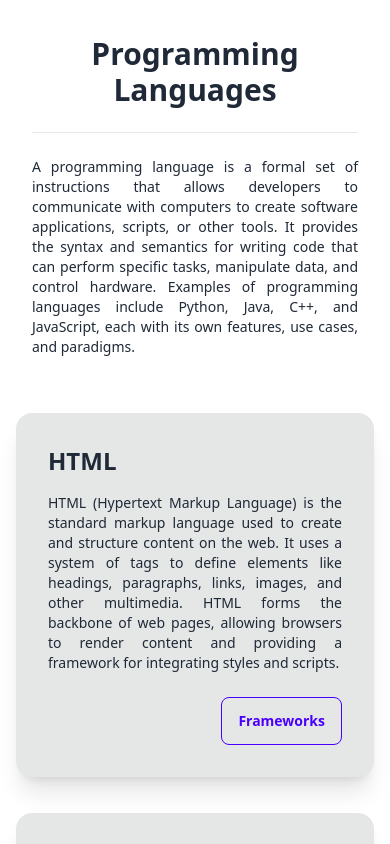
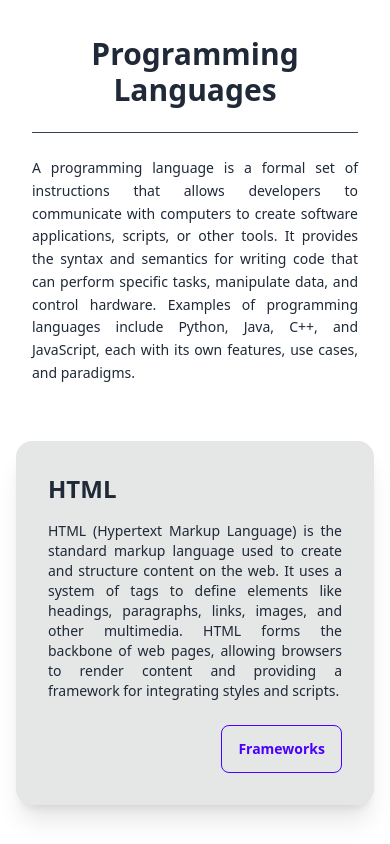
Before and after one commit to thealihamza04/CodeSphere, a React (Vite) app: page / in a window 390 px wide. Shown: the top 844 px of the page. Built offline with nearby package versions, Linux system fonts and the light colour scheme.

Commit message:
change colour scheme

```diff
--- a/src/Components/Languages.jsx
+++ b/src/Components/Languages.jsx
@@ -11,17 +11,22 @@ const Languages = () => {
     "A programming language is a formal set of instructions that allows developers to communicate with computers to create software applications, scripts, or other tools. It provides the syntax and semantics for writing code that can perform specific tasks, manipulate data, and control hardware. Examples of programming languages include Python, Java, C++, and JavaScript, each with its own features, use cases, and paradigms.";
 
   return (
-    <div className="relative min-h-screen dark:bg-slate-950">
+    <div className="relative min-h-screen ">
+      {/* Header Section */}
       <div className="relative py-9 mx-4 md:mx-8 lg:mx-16 space-y-6 z-10">
-        <h1 className="text-center text-3xl sm:text-4xl md:text-5xl font-bold">Programming Languages</h1>
+        <h1 className="text-center text-3xl sm:text-4xl md:text-5xl font-bold text-gray-800">
+          Programming Languages
+        </h1>
         <div className="px-4 md:px-48">
-          <hr />
+          <hr className="border-slate-700" />
         </div>
-        <p className="px-4 md:px-20 text-sm md:text-lg text-justify">{def}</p>
+        <p className="px-4 md:px-20 text-sm md:text-lg text-justify leading-relaxed">
+          {def}
+        </p>
       </div>
 
       {/* Language Cards */}
-      <div className="flex flex-wrap gap-4 justify-center items-center px-4 md:px-10 lg:px-16 pb-10">
+      <div className="flex flex-wrap gap-6 justify-center items-center px-4 md:px-10 lg:px-16 pb-10">
         {List.map((Language, index) => (
           <LanCard
             key={index}
@@ -31,6 +36,8 @@ const Languages = () => {
           />
         ))}
       </div>
+
+      {/* Background Accent */}
     </div>
   );
 };
--- a/src/Components/cards/LanCard.jsx
+++ b/src/Components/cards/LanCard.jsx
@@ -4,13 +4,13 @@ import { Link } from "react-router-dom";
 const LanCard = ({ Title, Summary, Details }) => {
   return (
     <div className="w-full sm:w-80 mt-5">
-      <div className="card bg-base-300 shadow-xl">
+      <div className="card bg-base-300 shadow-xl ">
         <div className="card-body">
           <h2 className="card-title font-bold text-2xl">{Title}</h2>
           <p className="text-sm sm:text-base text-justify mt-2">{Summary}</p>
           <div className="card-actions justify-end mt-4">
             <Link
-              className="btn btn-outline btn-primary px-4 sm:px-5 text-sm sm:text-base"
+              className="btn btn-outline btn-primary px-4  sm:px-5 text-sm sm:text-base "
               to="/Frameworks"
               state={{ Frameworks: Details }}
             >
--- a/tailwind.config.js
+++ b/tailwind.config.js
@@ -7,4 +7,9 @@ export default {
     extend: {},
   },
   plugins: [daisyui],
+  daisyui: {
+    themes: ["light"], // Force only light mode
+    darkTheme: "light", // Prevent DaisyUI from applying dark mode
+  },
+  darkMode: false, // Disable Tailwind's dark mode
 };
```
